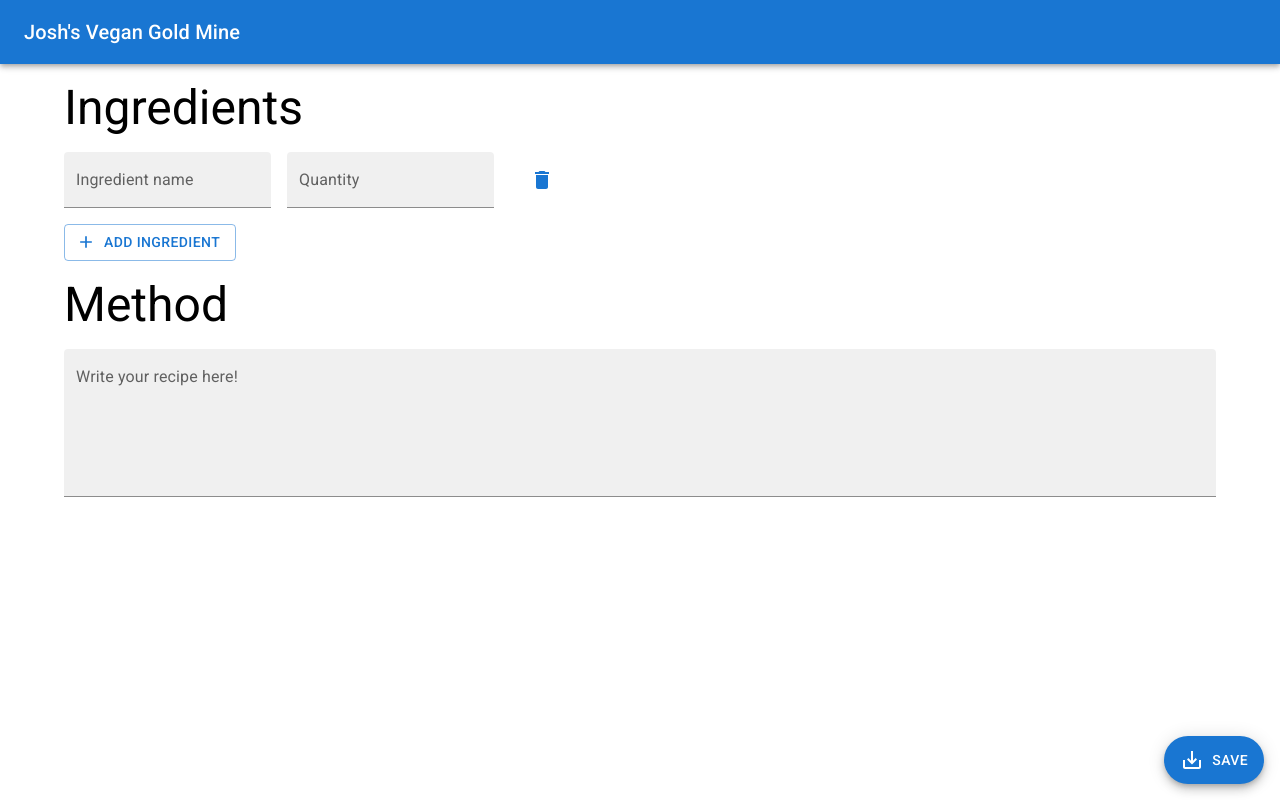
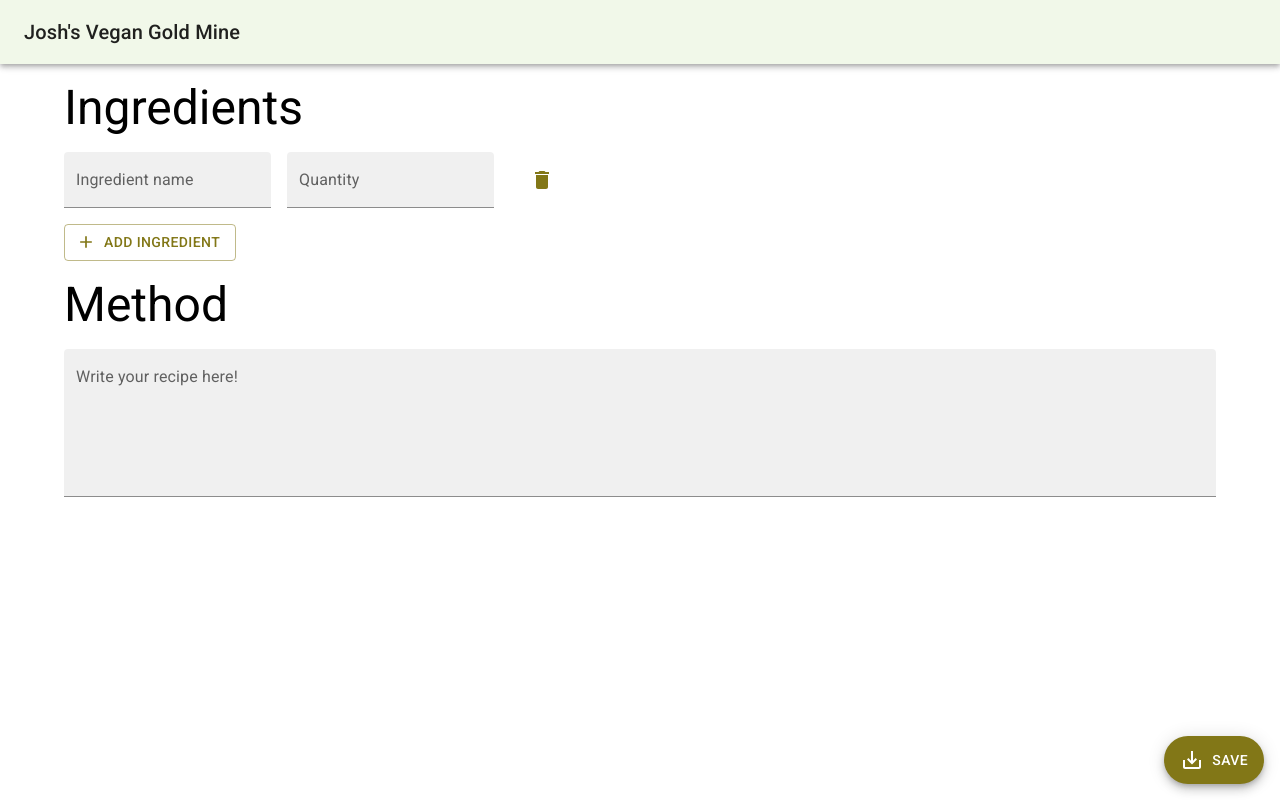
Before and after one commit to jtaylor100/recipe-manager, a Next.js app: page /add in a window 1280 px wide. Built offline with nearby package versions, Linux system fonts and the light colour scheme.

Commit message:
Set colour theme to green & brown

```diff
--- a/components/Layout.js
+++ b/components/Layout.js
@@ -3,13 +3,25 @@ import Typography from '@mui/material/Typography'
 import Container from '@mui/material/Container'
 import AppBar from '@mui/material/AppBar'
 import Toolbar from '@mui/material/Toolbar'
-import Fab from '@mui/material/Fab';
-import AddIcon from '@mui/icons-material/Add';
+import Fab from '@mui/material/Fab'
+import AddIcon from '@mui/icons-material/Add'
 import Link from 'next/link'
+import { ThemeProvider, createTheme } from '@mui/material/styles'
+
+const theme = createTheme({
+  palette: {
+    primary: {
+      main: '#f1f8e9'
+    },
+    secondary: {
+      main: '#827717'
+    }
+  },
+})
 
 export default function Layout({children}) {
   return (
-    <>
+    <ThemeProvider theme={theme}>
       <Head>
         <title>Josh's Vegan Gold Mine</title>
       </Head>
@@ -21,6 +33,6 @@ export default function Layout({children}) {
         </Toolbar>
       </AppBar>
       {children}
-    </>
+    </ThemeProvider>
   );
 }
--- a/pages/add.js
+++ b/pages/add.js
@@ -24,17 +24,17 @@ export default function Add() {
               onChange={(e) => handleIngredientNameChange(index, e.target.value, ingredientRows, setIngredientRows)}/> <TextField label="Quantity" variant="filled"
               value={row.quantity}
               onChange={(e) => handleIngredientQuantityChange(index, e.target.value, ingredientRows, setIngredientRows)}/>
-            <Button onClick={(e) => deleteIngredientRow(index, ingredientRows, setIngredientRows)}><DeleteIcon /></Button>
+            <Button color="secondary" onClick={(e) => deleteIngredientRow(index, ingredientRows, setIngredientRows)}><DeleteIcon /></Button>
           </Stack>
         )}
         </>
-        <Button variant="outlined" startIcon={<AddIcon />} onClick={() => addIngredientRow(ingredientRows, setIngredientRows)}>
+        <Button color="secondary" variant="outlined" startIcon={<AddIcon />} onClick={() => addIngredientRow(ingredientRows, setIngredientRows)}>
             Add Ingredient
         </Button>
         <Typography my={2} variant="h3">Method</Typography>
         <TextField  multiline label="Write your recipe here!" fullWidth variant="filled" rows={5} />
       </Container>
-      <Fab color="primary" variant="extended" aria-label="save" className="bottomRightAnchor">
+      <Fab color="secondary" variant="extended" aria-label="save" className="bottomRightAnchor">
         <SaveAltIcon sx={{ mr: 1}} /> Save
       </Fab>
     </Layout>
--- a/pages/index.js
+++ b/pages/index.js
@@ -8,7 +8,7 @@ export default function Home() {
   return (
     <Layout>
       <Link href="/add" prefetch>
-        <Fab color="primary" aria-label="add" className="bottomRightAnchor">
+        <Fab color="secondary" aria-label="add" className="bottomRightAnchor">
           <AddIcon />
         </Fab>
       </Link>
```
